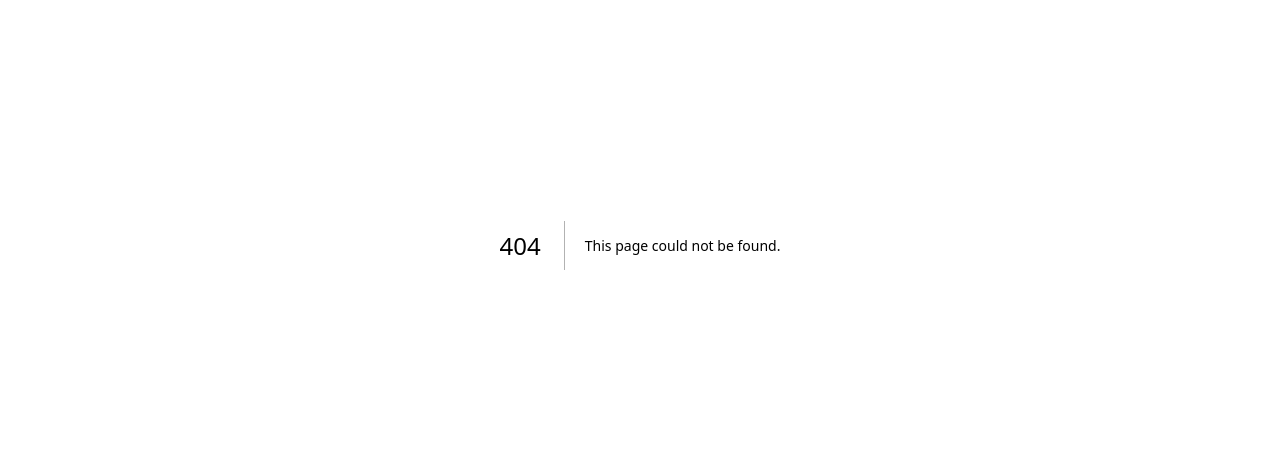
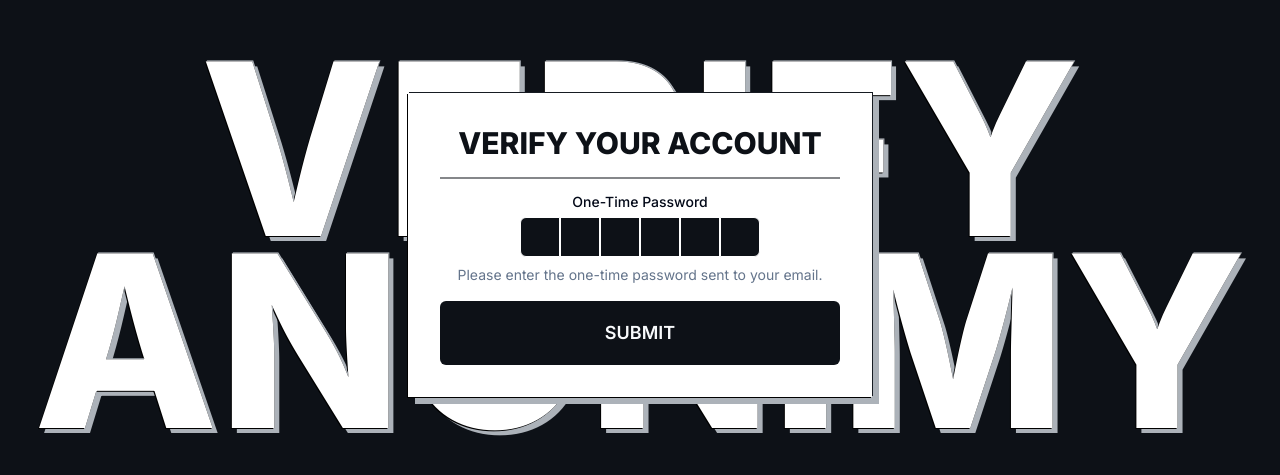
Before and after one commit to vaibhavgupta5/Anonimy-NGL, a Next.js app: page /verify/1 in a window 1280 px wide. Before the commit this address had no page. Shown: the part 155-630 px from the top of the page. Built offline with nearby package versions, Linux system fonts and the light colour scheme.

Commit message:
adding verifycode route

```diff
--- a/package.json
+++ b/package.json
@@ -19,6 +19,7 @@
     "bcryptjs": "^2.4.3",
     "class-variance-authority": "^0.7.0",
     "clsx": "^2.1.1",
+    "input-otp": "^1.2.4",
     "lucide-react": "^0.408.0",
     "mongoose": "^8.5.0",
     "next": "14.2.5",
--- /dev/null
+++ b/src/app/(auth)/verify/[username]/page.tsx
@@ -0,0 +1,115 @@
+"use client"
+import { Button } from "@/components/ui/button"
+import { Form, FormControl, FormDescription, FormField, FormItem, FormLabel, FormMessage } from "@/components/ui/form"
+import { InputOTP, InputOTPGroup, InputOTPSlot } from "@/components/ui/input-otp"
+import { useToast } from "@/components/ui/use-toast"
+import { verifySchema } from "@/schemas/verifySchema"
+import { ApiResponse } from "@/types/ApiResponse"
+import { zodResolver } from "@hookform/resolvers/zod"
+import axios, { AxiosError } from "axios"
+import { Loader2 } from "lucide-react"
+import { useParams, useRouter } from "next/navigation"
+import { useState } from "react"
+import { useForm } from "react-hook-form"
+import * as z from 'zod';
+
+function VerifyAccount () {
+
+    const router = useRouter()
+    const params = useParams<{username: string}>()
+    const [isSubmitting, setisSubmitting] = useState(false)
+    const {toast} = useToast()
+
+    const form = useForm({
+        resolver: zodResolver(verifySchema),
+        defaultValues: {
+            code: "",
+          },
+        },
+      )
+
+      const onSubmit = async (data: z.infer<typeof verifySchema>) =>{
+        try {
+            setisSubmitting(true)
+            const result = await axios.post(`/api/verifycode`, {username: params.username,
+                code: data.code
+            })
+
+            console.log(data)
+
+            toast({
+                title: "Success",
+                description: "Code Verified!",
+              })
+              setisSubmitting(false)
+            router.replace("/signin")
+        } catch (error:any) {
+            setisSubmitting(true)
+            console.error(error)
+            const axiosError = error as AxiosError<ApiResponse>;
+            let errorMessage = axiosError.response?.data.message
+
+            toast({
+              title: "SignUp Failed",
+              description: errorMessage,
+              variant: "destructive",
+            })
+            setisSubmitting(false)
+          }
+      }
+
+      return (
+        <div className="flex justify-center items-center h-[100vh] bg-[#0D1117]">
+
+          <p className="fixed text-[30vh] text-white font-extrabold opacity-[1] z-[1]  text-stroke-3 text-center leading-[12rem] ">VERIFY<br/>ANONIMY</p>
+
+        <div className="bg-white m-4 p-8  box-stroke-3 z-[20]">
+
+        <div className="text-3xl text-center font-extrabold text-[#0D1117]">VERIFY YOUR ACCOUNT</div>
+
+        <hr className="w-full border-[1px] border-[#0D1117] opacity-[0.5] mb-4 mt-4"/>
+
+        <Form {...form} >
+      <form onSubmit={form.handleSubmit(onSubmit)} className="space-y-4 md:w-[50vh] max-md:w-[100%] ">
+
+        <FormField
+          control={form.control}
+          name="code"
+          render={({ field }) => (
+            <FormItem className="text-center flex flex-col justify-center items-center">
+              <FormLabel>One-Time Password</FormLabel>
+              <FormControl>
+                <InputOTP maxLength={6} {...field} >
+                  <InputOTPGroup >
+                    <InputOTPSlot className="bg-[#0D1117] border-[1px] border-solid border-white text-white" index={0} />
+                    <InputOTPSlot className="bg-[#0D1117] border-[1px] text-white border-solid border-white" index={1} />
+                    <InputOTPSlot className="bg-[#0D1117] border-[1px] text-white border-solid border-white"  index={2} />
+                    <InputOTPSlot className="bg-[#0D1117] border-[1px] text-white border-solid border-white"  index={3} />
+                    <InputOTPSlot className="bg-[#0D1117] border-[1px] text-white border-solid border-white"  index={4} />
+                    <InputOTPSlot className="bg-[#0D1117] border-[1px] text-white border-solid border-white"  index={5} />
+                  </InputOTPGroup>
+                </InputOTP>
+              </FormControl>
+              <FormDescription>
+                Please enter the one-time password sent to your email.
+              </FormDescription>
+              <FormMessage />
+            </FormItem>
+          )}
+        />
+
+
+        <Button className="w-full p-8 text-lg bg-[#0D1117] font-semibold" type="submit" disabled={isSubmitting}>
+          {isSubmitting ? (
+            <>
+            <Loader2 className="animate-spin"/>Please Wait
+            </>
+          ) : (<>SUBMIT</>)}
+        </Button>
+          </form>
+        </Form>
+        </div>
+        </div>
+      )
+    }
+export default VerifyAccount
--- /dev/null
+++ b/src/components/ui/input-otp.tsx
@@ -0,0 +1,71 @@
+"use client"
+
+import * as React from "react"
+import { OTPInput, OTPInputContext } from "input-otp"
+import { Dot } from "lucide-react"
+
+import { cn } from "@/lib/utils"
+
+const InputOTP = React.forwardRef<
+  React.ElementRef<typeof OTPInput>,
+  React.ComponentPropsWithoutRef<typeof OTPInput>
+>(({ className, containerClassName, ...props }, ref) => (
+  <OTPInput
+    ref={ref}
+    containerClassName={cn(
+      "flex items-center gap-2 has-[:disabled]:opacity-50",
+      containerClassName
+    )}
+    className={cn("disabled:cursor-not-allowed", className)}
+    {...props}
+  />
+))
+InputOTP.displayName = "InputOTP"
+
+const InputOTPGroup = React.forwardRef<
+  React.ElementRef<"div">,
+  React.ComponentPropsWithoutRef<"div">
+>(({ className, ...props }, ref) => (
+  <div ref={ref} className={cn("flex items-center", className)} {...props} />
+))
+InputOTPGroup.displayName = "InputOTPGroup"
+
+const InputOTPSlot = React.forwardRef<
+  React.ElementRef<"div">,
+  React.ComponentPropsWithoutRef<"div"> & { index: number }
+>(({ index, className, ...props }, ref) => {
+  const inputOTPContext = React.useContext(OTPInputContext)
+  const { char, hasFakeCaret, isActive } = inputOTPContext.slots[index]
+
+  return (
+    <div
+      ref={ref}
+      className={cn(
+        "relative flex h-10 w-10 items-center justify-center border-y border-r border-input text-sm transition-all first:rounded-l-md first:border-l last:rounded-r-md",
+        isActive && "z-10 ring-2 ring-ring ring-offset-background",
+        className
+      )}
+      {...props}
+    >
+      {char}
+      {hasFakeCaret && (
+        <div className="pointer-events-none absolute inset-0 flex items-center justify-center">
+          <div className="h-4 w-px animate-caret-blink bg-foreground duration-1000" />
+        </div>
+      )}
+    </div>
+  )
+})
+InputOTPSlot.displayName = "InputOTPSlot"
+
+const InputOTPSeparator = React.forwardRef<
+  React.ElementRef<"div">,
+  React.ComponentPropsWithoutRef<"div">
+>(({ ...props }, ref) => (
+  <div ref={ref} role="separator" {...props}>
+    <Dot />
+  </div>
+))
+InputOTPSeparator.displayName = "InputOTPSeparator"
+
+export { InputOTP, InputOTPGroup, InputOTPSlot, InputOTPSeparator }
```
Also changed, not shown: 1 other file (tests, documents, lock files or other folders).
